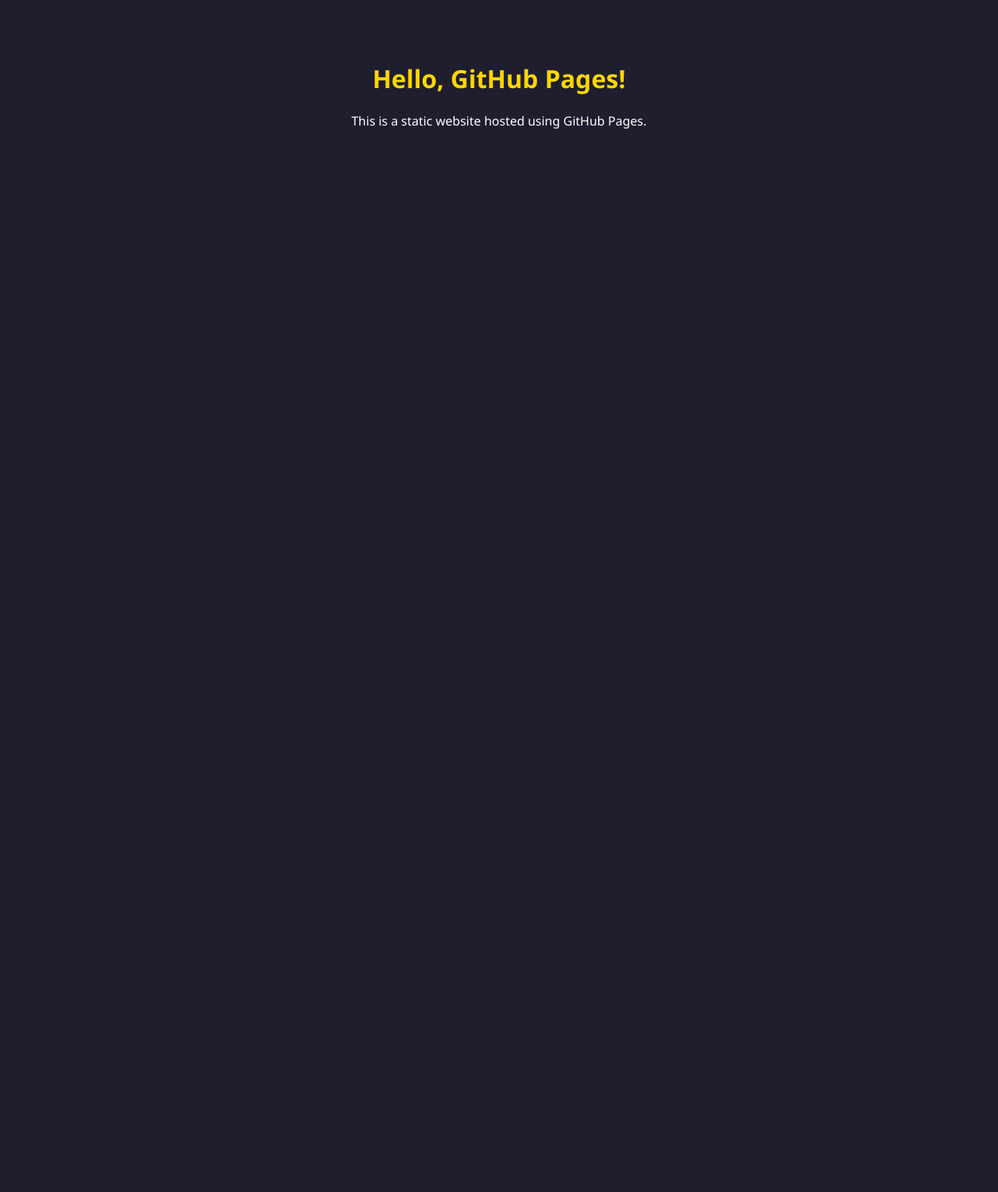
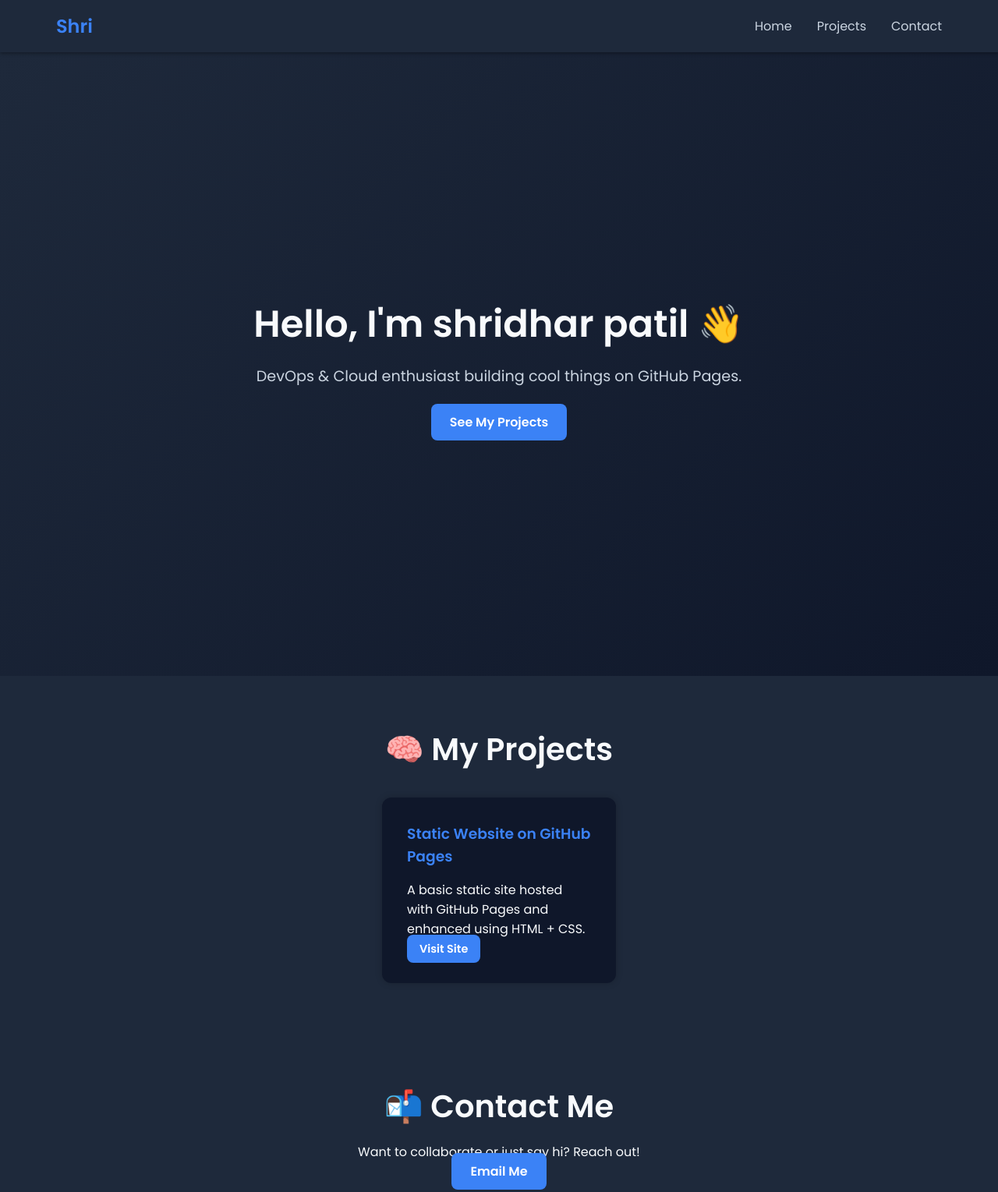
Before and after one commit to Shri9345/github-static-site, a plain HTML site: page index.html in a window 1280 px wide. Shown: the top 1529 px of the page at 78% size. Before the commit the page ends 800 px from the top, so only its background shows below. Drawn offline with Linux system fonts and the light colour scheme.

Commit message:
Add navbar, projects, contact sections with styling

```diff
--- a/index.html
+++ b/index.html
@@ -2,22 +2,62 @@
 <html lang="en">
 <head>
     <meta charset="UTF-8">
-    <title>My GitHub Page</title>
-    <style>
-        body {
-            font-family: Arial, sans-serif;
-            background-color: #f5f5f5;
-            text-align: center;
-            padding-top: 100px;
-        }
-        h1 {
-            color: #333;
-        }
-    </style>
+    <title>Shri | Portfolio</title>
+    <meta name="viewport" content="width=device-width, initial-scale=1.0">
+
+    <!-- Google Font -->
+    <link href="https://fonts.googleapis.com/css2?family=Poppins:wght@400;600&display=swap" rel="stylesheet">
+
+    <!-- External CSS -->
+    <link rel="stylesheet" href="style.css">
 </head>
 <body>
-    <h1>Hello, GitHub Pages!</h1>
-    <p>This is a static website hosted using GitHub Pages.</p>
+
+    <!-- Navbar -->
+    <header>
+        <nav class="navbar">
+            <h2 class="logo">Shri</h2>
+            <ul class="nav-links">
+                <li><a href="#home">Home</a></li>
+                <li><a href="#projects">Projects</a></li>
+                <li><a href="#contact">Contact</a></li>
+            </ul>
+        </nav>
+    </header>
+
+    <!-- Hero Section -->
+    <section class="hero" id="home">
+        <div class="content">
+            <h1>Hello, I'm shridhar patil 👋</h1>
+            <p>DevOps & Cloud enthusiast building cool things on GitHub Pages.</p>
+            <a href="#projects" class="btn">See My Projects</a>
+        </div>
+    </section>
+
+    <!-- Projects Section -->
+    <section class="projects" id="projects">
+        <h2>🧠 My Projects</h2>
+        <div class="project-list">
+            <div class="project-card">
+                <h3>Static Website on GitHub Pages</h3>
+                <p>A basic static site hosted with GitHub Pages and enhanced using HTML + CSS.</p>
+                <a href="https://shri9345.github.io/github-static-site/" target="_blank" class="btn small">Visit Site</a>
+            </div>
+            <!-- Add more projects if you like -->
+        </div>
+    </section>
+
+    <!-- Contact Section -->
+    <section class="contact" id="contact">
+        <h2>📬 Contact Me</h2>
+        <p>Want to collaborate or just say hi? Reach out!</p>
+        <a href="mailto:shridharpatil.career@gmail.com" class="btn">Email Me</a>
+    </section>
+
+    <!-- Footer -->
+    <footer>
+        <p>&copy; 2025 Shri | All Rights Reserved.</p>
+    </footer>
+
 </body>
 </html>
-<link rel="stylesheet" href="style.css">
--- a/style.css
+++ b/style.css
@@ -1,11 +1,185 @@
-/* style.css */
+/* Reset and base styles */
+* {
+    margin: 0;
+    padding: 0;
+    box-sizing: border-box;
+}
+
+html {
+    scroll-behavior: smooth;
+}
+
 body {
-    background-color: #1e1e2f;
+    font-family: 'Poppins', sans-serif;
+    background: #0f172a;
+    color: #f8fafc;
+}
+
+/* Navbar */
+header {
+    background: #1e293b;
+    position: sticky;
+    top: 0;
+    z-index: 100;
+    box-shadow: 0 2px 4px rgba(0,0,0,0.3);
+}
+
+.navbar {
+    max-width: 1200px;
+    margin: auto;
+    padding: 1rem 2rem;
+    display: flex;
+    justify-content: space-between;
+    align-items: center;
+}
+
+.logo {
+    font-size: 1.5rem;
+    color: #3b82f6;
+}
+
+.nav-links {
+    list-style: none;
+    display: flex;
+    gap: 2rem;
+}
+
+.nav-links a {
+    text-decoration: none;
+    color: #cbd5e1;
+    font-weight: 500;
+    transition: color 0.3s;
+}
+
+.nav-links a:hover {
+    color: #3b82f6;
+}
+
+/* Hero Section */
+.hero {
+    display: flex;
+    justify-content: center;
+    align-items: center;
+    height: 100vh;
+    background: linear-gradient(135deg, #1e293b, #0f172a);
+    text-align: center;
+    padding: 2rem;
+    animation: fadeIn 2s ease-in-out;
+}
+
+.content h1 {
+    font-size: 3rem;
+    margin-bottom: 1rem;
+}
+
+.content p {
+    font-size: 1.2rem;
+    margin-bottom: 2rem;
+    color: #cbd5e1;
+}
+
+.btn {
+    padding: 12px 24px;
+    background: #3b82f6;
     color: white;
-    font-family: 'Segoe UI', sans-serif;
-    padding: 50px;
+    border: none;
+    border-radius: 8px;
+    text-decoration: none;
+    font-weight: bold;
+    transition: background 0.3s ease;
+}
+
+.btn:hover {
+    background: #2563eb;
+}
+
+.btn.small {
+    font-size: 0.9rem;
+    padding: 8px 16px;
+}
+
+/* Projects Section */
+.projects {
+    padding: 4rem 2rem;
+    background: #1e293b;
     text-align: center;
 }
-h1 {
-    color: #ffd700;
+
+.projects h2 {
+    font-size: 2.5rem;
+    margin-bottom: 2rem;
 }
+
+.project-list {
+    display: flex;
+    justify-content: center;
+    flex-wrap: wrap;
+    gap: 2rem;
+}
+
+.project-card {
+    background: #0f172a;
+    padding: 2rem;
+    border-radius: 12px;
+    width: 300px;
+    text-align: left;
+    transition: transform 0.3s;
+    box-shadow: 0 0 10px rgba(0,0,0,0.2);
+}
+
+.project-card:hover {
+    transform: translateY(-5px);
+}
+
+.project-card h3 {
+    margin-bottom: 1rem;
+    color: #3b82f6;
+}
+
+/* Contact Section */
+.contact {
+    padding: 4rem 2rem;
+    text-align: center;
+    background: #1e293b;
+}
+
+.contact h2 {
+    font-size: 2.5rem;
+    margin-bottom: 1rem;
+}
+
+/* Footer */
+footer {
+    text-align: center;
+    padding: 1rem;
+    background: #0f172a;
+    color: #94a3b8;
+}
+
+/* Animation */
+@keyframes fadeIn {
+    from {
+        opacity: 0;
+        transform: translateY(40px);
+    }
+    to {
+        opacity: 1;
+        transform: translateY(0);
+    }
+}
+
+/* Responsive */
+@media (max-width: 768px) {
+    .nav-links {
+        flex-direction: column;
+        gap: 1rem;
+    }
+
+    .content h1 {
+        font-size: 2rem;
+    }
+
+    .project-card {
+        width: 90%;
+    }
+}
```
